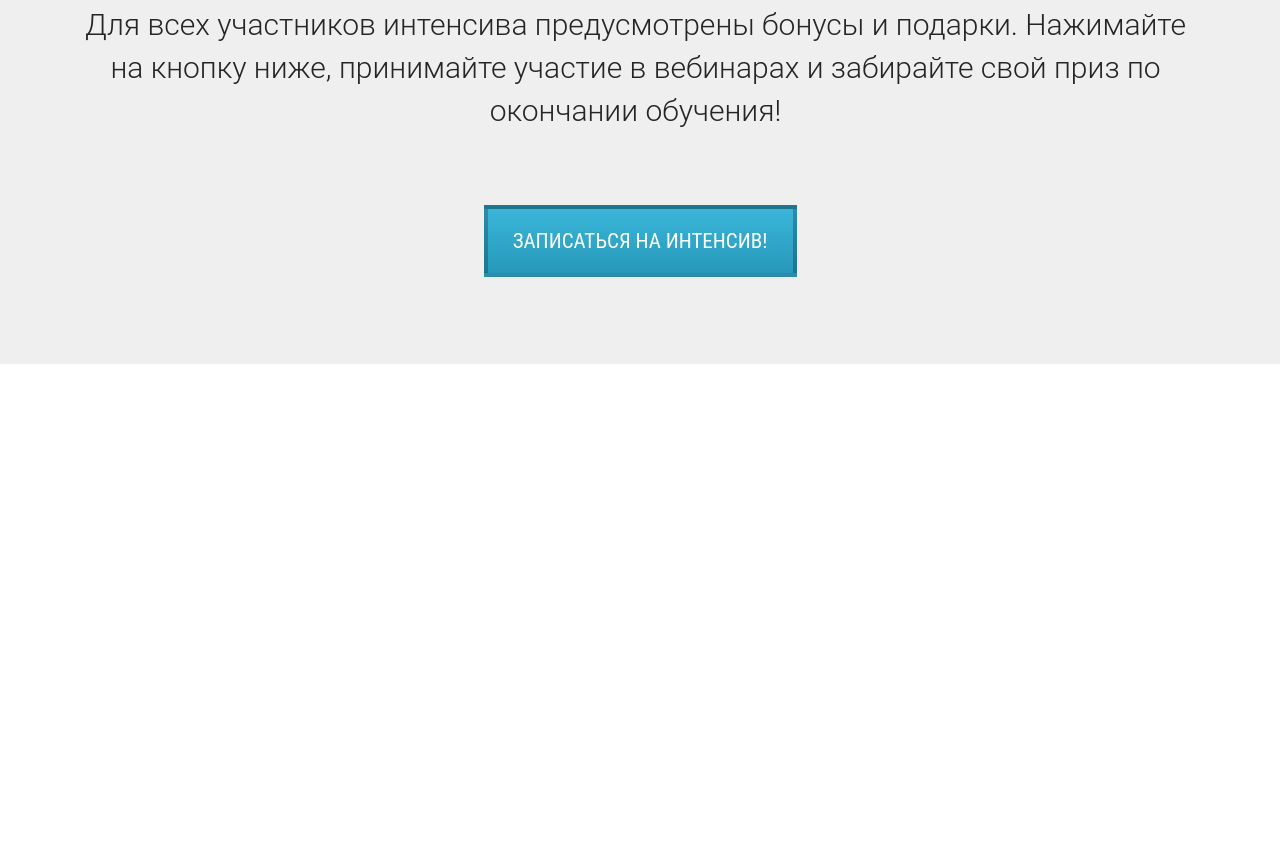
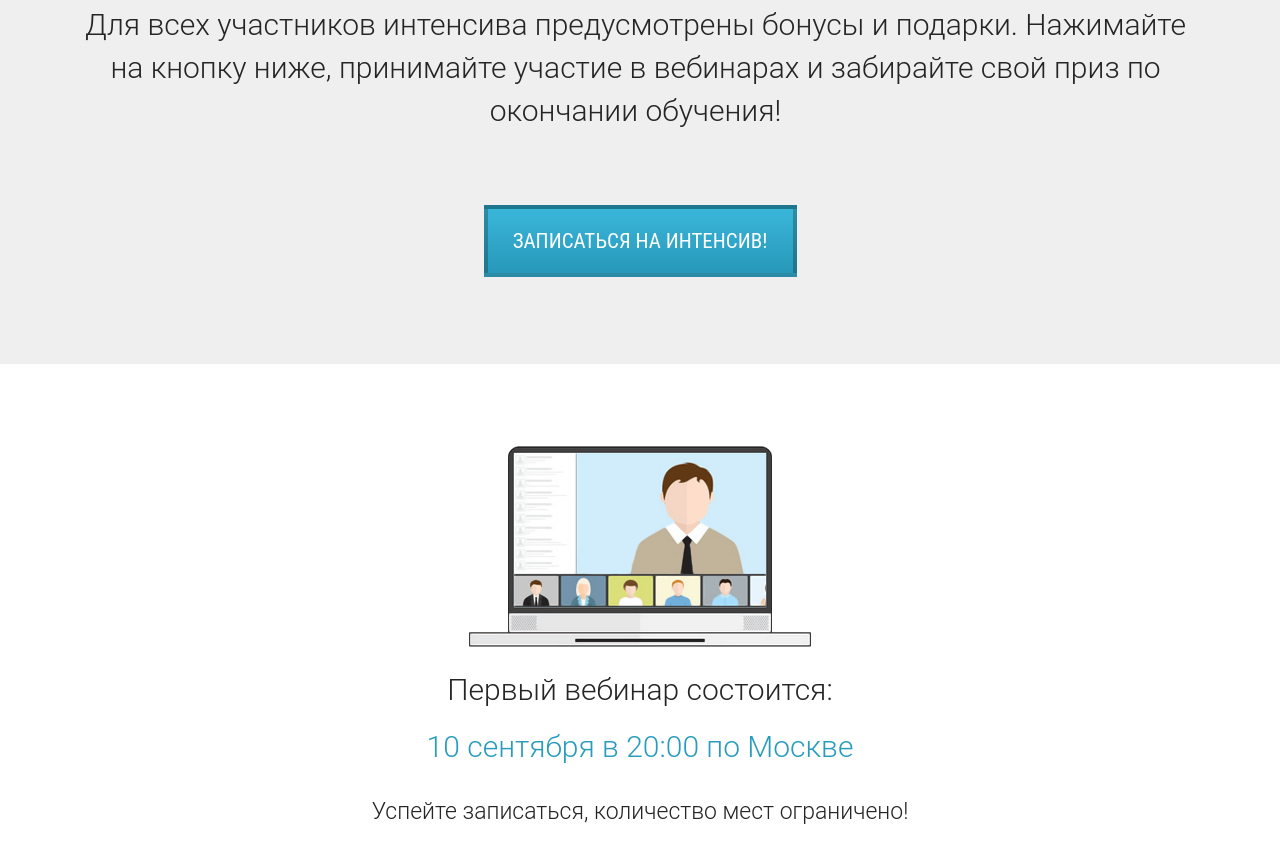
Before and after one commit to Egocomedis/WordPress, a plain HTML site: page index.html in a window 1280 px wide. Shown: the part 2781-3644 px from the top of the page. Before the commit the page ends 3145 px from the top, so only its background shows below. Drawn offline with Linux system fonts and the light colour scheme.

Commit message:
added webinar section

```diff
--- a/css/style.css
+++ b/css/style.css
@@ -272,3 +272,49 @@ h2.title {
     text-align: center;
     line-height: 43px;
 }
+
+.webinar {
+    min-height: 515px;
+    padding-top: 82px;
+    padding-bottom: 64px;
+}
+
+.webinar .webinar_img {
+    display: flex;
+    margin: 0 auto;
+    margin-bottom: 37px;
+}
+
+.webinar .webinar_text {
+    display: flex;
+    justify-content: center;
+    min-height: 27px;
+    margin-bottom: 30px;
+    color: #252525;
+    font-family: Roboto;
+    font-size: 30px;
+    font-weight: 300;
+    line-height: 12px;
+}
+
+.webinar .webinar_data {
+    margin-bottom: 25px;
+    min-height: 36px;
+    color: #299cbd;
+    font-family: Roboto;
+    font-size: 30px;
+    font-weight: 300;
+    line-height: 12px;
+    text-align: center;
+}
+
+.webinar .webinar_descr {
+    display: flex;
+    justify-content: center;
+    min-height: 27px;
+    color: #252525;
+    font-family: Roboto;
+    font-size: 23px;
+    font-weight: 300;
+    line-height: 20px;
+}
--- a/index.html
+++ b/index.html
@@ -132,8 +132,14 @@
     </section>
     <section class="webinar">
         <div class="container">
-
+            <img src="img/first_webinar/webinar_bg.png" alt="first_webinar" class="webinar_img">
+            <div class="webinar_text">Первый вебинар состоится:</div>
+            <h2 class="webinar_data">10 сентября в 20:00 по Москве</h2>
+            <div class="webinar_descr">Успейте записаться, количество мест ограничено!</div>
         </div>
     </section>
+    <footer class="contacts">
+
+    </footer>
 </body>
 </html>
```
